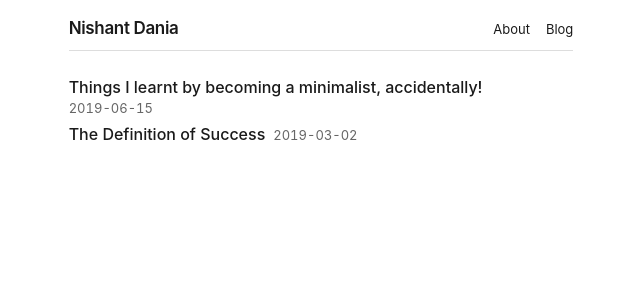
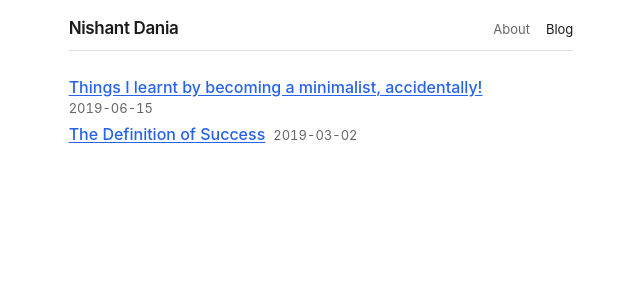
Before and after one commit to nishantdania/website, a Jekyll site: the page built from blog.md, in a window 1280 px wide. Shown: the top 300 px of the page, without its empty margins (319-959 px from the left). Built offline with Jekyll 4.4.1, drawn with Linux system fonts in a browser that asks for light colours.

Commit message:
All links use accent color, only external have arrow

```diff
--- a/assets/css/style.css
+++ b/assets/css/style.css
@@ -190,15 +190,6 @@ a:focus-visible {
   outline-offset: 2px;
 }
 
-/* Internal links - subtle */
-a:not([href^="http"]):not([href^="mailto"]) {
-  color: var(--c-fg);
-}
-
-a:not([href^="http"]):not([href^="mailto"]):hover {
-  color: var(--c-accent);
-}
-
 /* External links indicator */
 a[href^="http"]::after {
   content: var(--link-external-indicator);
@@ -238,12 +229,9 @@ main > ul > li {
 main > ul > li > a {
   font-family: var(--font-ui);
   font-weight: 500;
-  text-decoration: none;
-  color: var(--c-fg);
 }
 
 main > ul > li > a:hover {
-  color: var(--c-accent);
   text-decoration: underline;
 }
 
```
